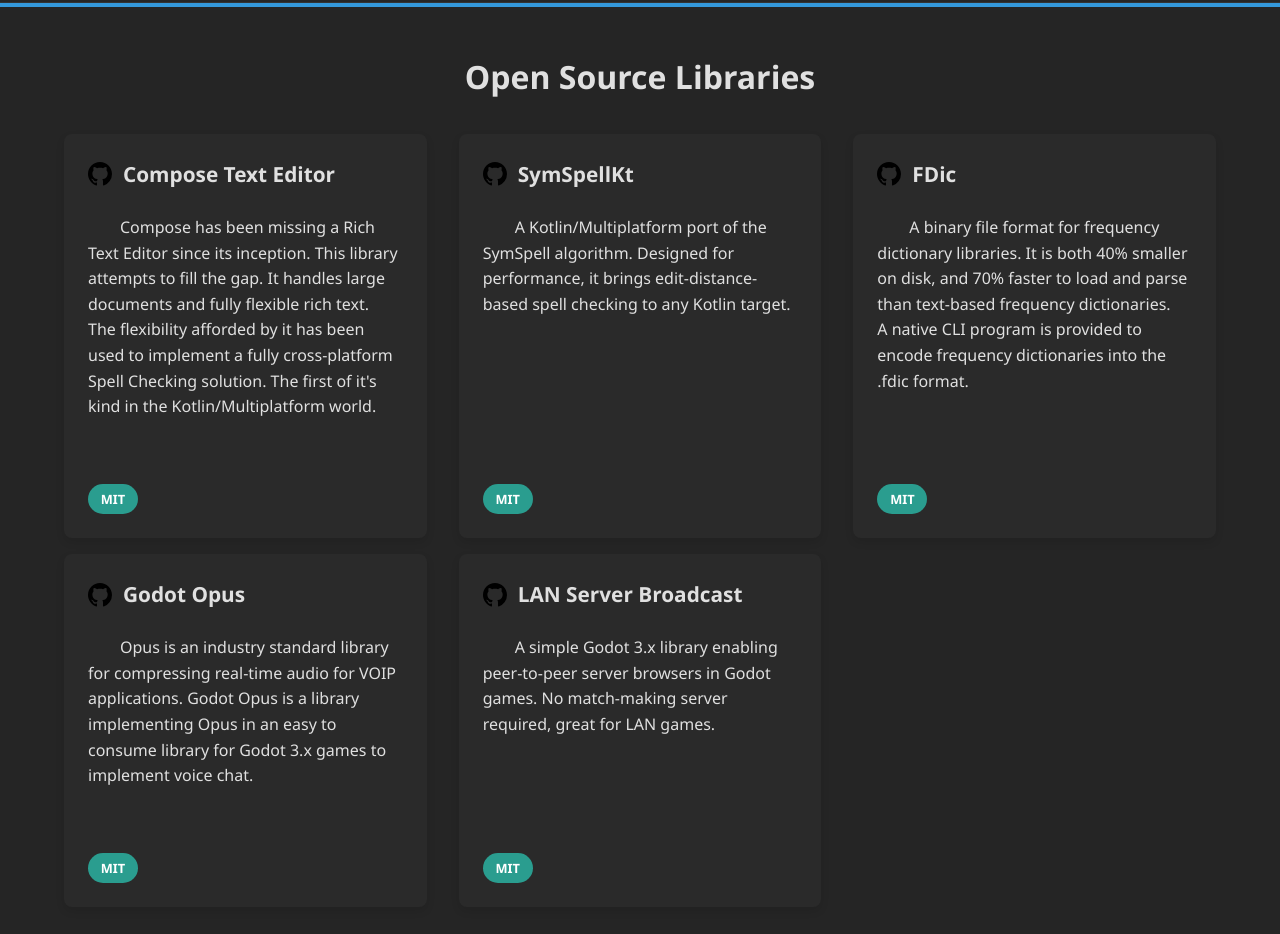
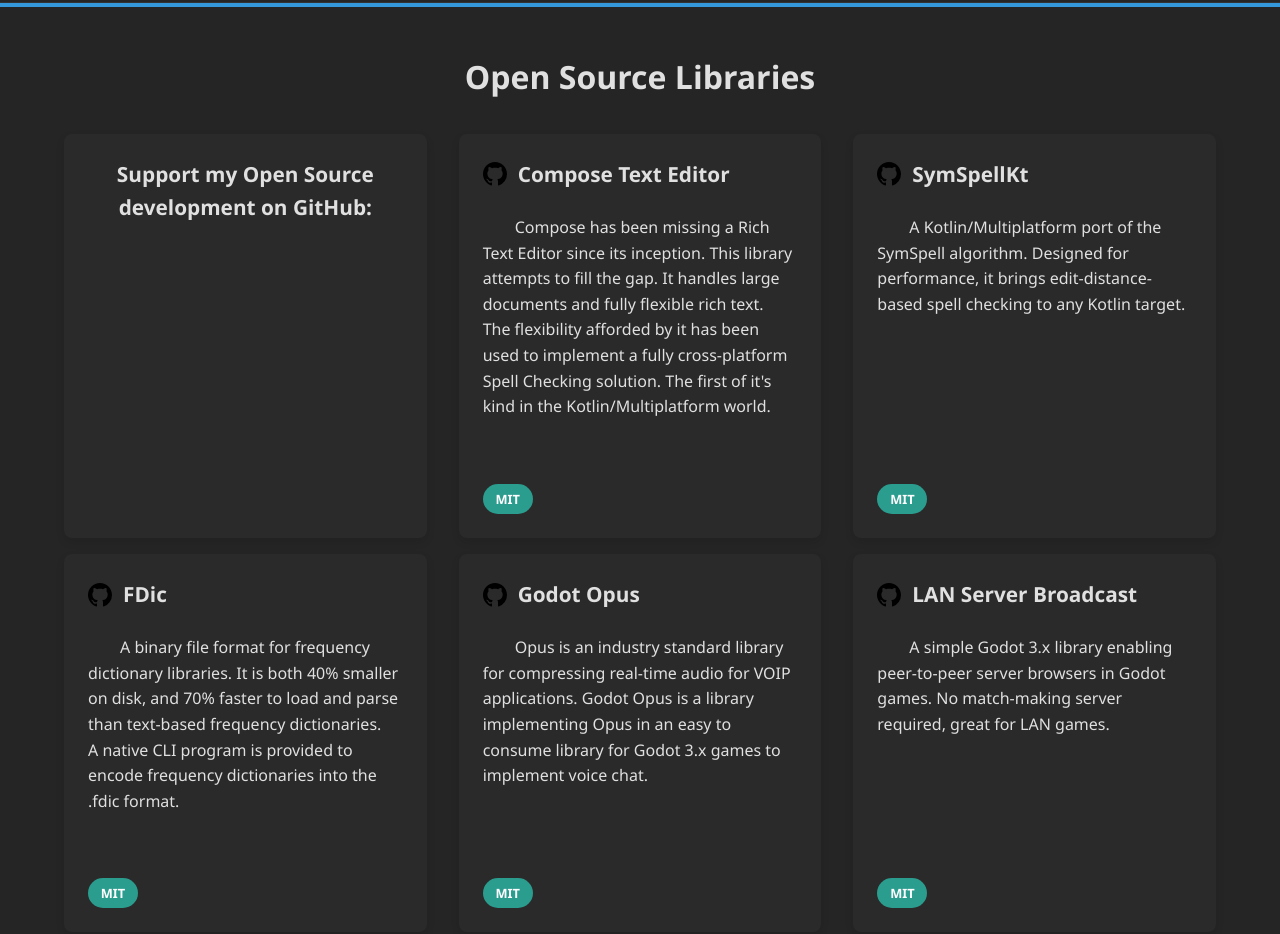
Before and after one commit to Wavesonics/DarkrockStudiosWebsite, a website built with webpack: page index.html in a window 1280 px wide. Shown: the part 2180-3114 px from the top of the page. Built offline with nearby package versions, Linux system fonts and the light colour scheme; grey boxes are pictures that could not be loaded.

Commit message:
Add github sponsor link

```diff
--- a/css/style.css
+++ b/css/style.css
@@ -591,6 +591,37 @@
 	align-self: flex-start;
 }
 
+/* Library Support Card */
+.library-support {
+	background-color: var(--light-bg);
+	border-radius: 8px;
+	padding: 1.5rem;
+	box-shadow: 0 4px 8px rgba(0, 0, 0, 0.1);
+	transition: transform 0.3s ease, box-shadow 0.3s ease;
+	display: flex;
+	flex-direction: column;
+	align-items: center;
+	text-align: center;
+	height: 100%;
+	color: var(--text-color);
+	text-decoration: none;
+	cursor: pointer;
+}
+
+.library-support:hover {
+	transform: translateY(-5px);
+	box-shadow: 0 6px 12px rgba(0, 0, 0, 0.15);
+	color: var(--text-color);
+	text-decoration: none;
+}
+
+.library-support h3 {
+	margin-top: 0;
+	margin-bottom: 1rem;
+	font-size: 1.3rem;
+	color: var(--text-color);
+}
+
 @media (max-width: 768px) {
 	.libraries-grid {
 		grid-template-columns: 1fr;
@@ -614,6 +645,15 @@
 
 	.license-chip {
 		align-self: flex-start;
+	}
+
+	.library-support {
+		/* Keep centered alignment on mobile */
+		text-align: center;
+	}
+
+	.library-support iframe {
+		margin: 0 auto;
 	}
 }
 
--- a/index.html
+++ b/index.html
@@ -53,6 +53,7 @@
 		<div class="container">
 			<p>Welcome to Dark Rock Studios. We develop free and open source applications that are available on multiple
 				platforms. Our mission is to create useful, high-quality software that's accessible to everyone.</p>
+
 		</div>
 	</section>
 
@@ -202,7 +203,13 @@
 	<section class="libraries" id="libraries">
 		<div class="container">
 			<h2>Open Source Libraries</h2>
+
 			<div class="libraries-grid">
+				<a href="https://github.com/sponsors/Wavesonics" class="library-support">
+					<h3>Support my Open Source development on GitHub:</h3>
+					<iframe src="https://github.com/sponsors/Wavesonics/button" title="Sponsor Wavesonics" height="32" width="114" style="border: 0; border-radius: 6px;"></iframe>
+				</a>
+
 				<!-- Library Entry -->
 				<div class="library-entry">
 					<a href="https://github.com/Wavesonics/ComposeTextEditorLibrary" class="library-github-link">
```
